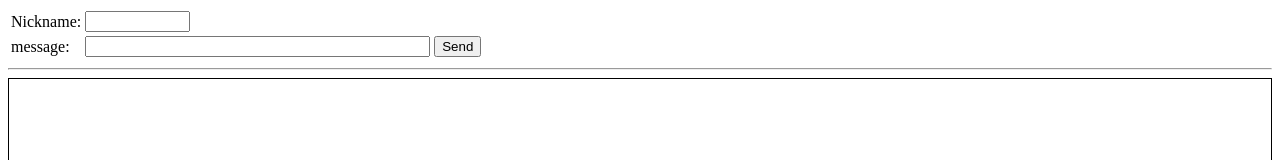
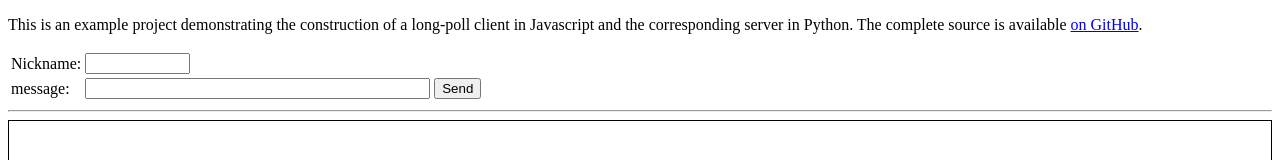
Before and after one commit to larsks/pubsub_example, a plain HTML site: page templates/index.html in a window 1280 px wide. Shown: the top 160 px of the page. Drawn offline with Linux system fonts and the light colour scheme.

Commit message:
added a link to github repository

```diff
--- a/templates/index.html
+++ b/templates/index.html
@@ -14,6 +14,9 @@
     <link rel="stylesheet" href="/pubsub.css"></link>
   </head>
   <body>
+    <p>This is an example project demonstrating the construction of a long-poll
+    client in Javascript and the corresponding server in Python.  The complete source
+    is available <a href="http://github.com/larsks/pubsub_example/">on GitHub</a>.</p>
     <form id="chatform">
       <table>
         <tr>
```
